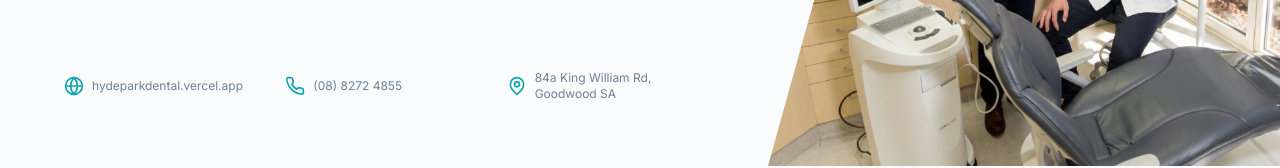
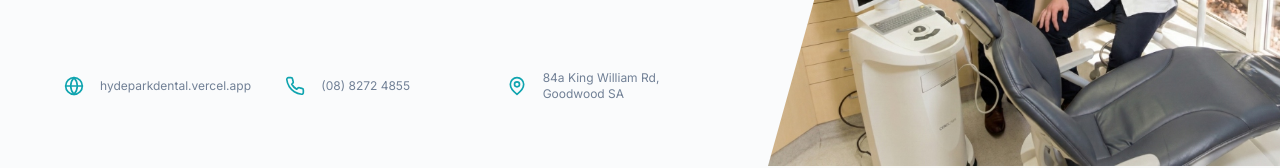
Before and after one commit to sush8471/Hyde-Park-Dental, a React (Vite) app: page / in a window 1280 px wide. Shown: the part 359-527 px from the top of the page. Built offline with nearby package versions, Linux system fonts and the light colour scheme.

Commit message:
Fix hero section contact links - only clickable on content, not empty space

```diff
--- a/src/components/ui/hero-section-2.tsx
+++ b/src/components/ui/hero-section-2.tsx
@@ -117,14 +117,14 @@ const HeroSection2 = React.forwardRef<HTMLDivElement, HeroSectionProps>(
                       href="https://hydeparkdental.vercel.app"
                       target="_blank"
                       rel="noopener noreferrer"
-                      className="flex items-center hover:text-primary transition-colors cursor-pointer group"
+                      className="inline-flex items-center gap-2 hover:text-primary transition-colors cursor-pointer group w-fit"
                     >
                         <InfoIcon type="website" />
                         <span className="group-hover:underline">{contactInfo.website}</span>
                     </a>
                     <a
                       href="tel:0882724855"
-                      className="flex items-center hover:text-primary transition-colors cursor-pointer group"
+                      className="inline-flex items-center gap-2 hover:text-primary transition-colors cursor-pointer group w-fit"
                     >
                         <InfoIcon type="phone" />
                         <span className="group-hover:underline">{contactInfo.phone}</span>
@@ -133,7 +133,7 @@ const HeroSection2 = React.forwardRef<HTMLDivElement, HeroSectionProps>(
                       href="https://maps.app.goo.gl/kVDEZJgbh2WcF2bn8"
                       target="_blank"
                       rel="noopener noreferrer"
-                      className="flex items-center hover:text-primary transition-colors cursor-pointer group"
+                      className="inline-flex items-center gap-2 hover:text-primary transition-colors cursor-pointer group w-fit"
                     >
                         <InfoIcon type="address" />
                         <span className="group-hover:underline">{contactInfo.address}</span>
```
